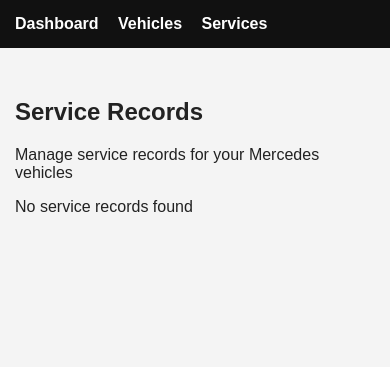
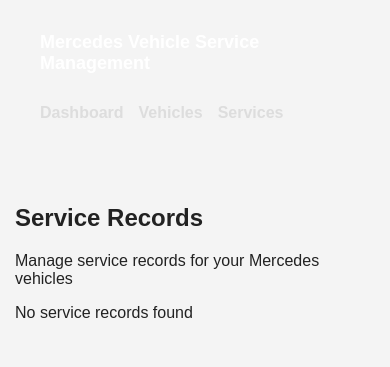
Before and after one commit to nnoroi/vehicle_service_management, a Flask app: page /services in a window 390 px wide. Shown: the top 367 px of the page. Run offline with Flask 3, Linux system fonts and the light colour scheme; data that the repository does not hold is empty.

Commit message:
Improve base layout and navigation

```diff
--- a/app/static/css/style.css
+++ b/app/static/css/style.css
@@ -5,28 +5,51 @@ body {
     color: #222;
 }
 
-nav {
+.navbar {
     background-color: #111;
-    padding: 15px 30px;
+    border-bottom: 1px solid #333;
 }
 
-nav a {
-    color:white;
-    text-decoration: none;
-    margin-right: 25px;
-    font-weight: bold;
+.navbar-container {
+    max-width: 1200px;
+    margin: 0 auto;
+    padding: 16px 20px;
+    display: flex;
+    align-items: center;
+    justify-content: space-between;
+    gap: 30px;
 }
 
 
-nav a:hover {
-    text-decoration: underline;
+.brand {
+    color: white;
+    text-decoration: none;
+    font-weight: bold;
+    font-size: 18px;
 }
 
-main {
+.nav-links {
+    display: flex;
+    gap: 25px;
+}
+
+.nav-links a {
+    color: #ddd;
+    text-decoration: none;
+    font-weight: bold;
+    transition: color 0.2s ease;
+}
+
+.nav-links a:hover {
+    color: white;
+}
+
+.main-container {
     max-width: 1200px;
     margin: 0 auto;
     padding: 40px 20px;
 }
+
 
 .dashboard-header {
     margin-bottom: 30px;
@@ -54,10 +77,12 @@ main {
     box-shadow: 0 4px 12px rgba(0, 0, 0, 0.08);
     transition: transform 0.2s ease, box-shadow 0.2s ease;
 }
-.stat-card:hover{
+
+.stat-card:hover {
     transform: translateY(-3px);
     box-shadow: 0 6px 16px rgba(0, 0, 0, 0.12);
 }
+
 .stat-card h2 {
     font-size: 17px;
     margin-top: 0;
@@ -76,16 +101,18 @@ main {
         grid-template-columns: 1fr;
     }
 
-    main {
+    .main-container {
         padding: 30px 15px;
     }
 
-    nav {
-        padding: 15px;
+    .navbar-container {
+        flex-direction: column;
+        align-items: flex-start;
     }
 
-    nav a {
-        margin-right: 15px;
+    .nav-links {
+        gap: 15px;
+        flex-wrap: wrap;
     }
 }
 
--- a/app/templates/base.html
+++ b/app/templates/base.html
@@ -4,20 +4,31 @@
 <head>
     <meta charset="UTF-8">
     <meta name="viewport" content="width=device-width, initial-scale=1.0">
-    <title>Mercedes Vehicle Service Management</title>
+    <title>{% block title %} Mercedes Vehicle Service Management {% endblock %}</title>
 
     <link rel="stylesheet" href="{{ url_for('static', filename='css/style.css') }}">
 </head>
 
 <body>
 
-    <nav>
-        <a href="/dashboard">Dashboard</a>
-        <a href="/vehicles">Vehicles</a>
-        <a href="/services">Services</a>
+    <nav class="navbar-container">
+        <div class="navbar-container">
+
+            <a class="brand" href="{{ url_for('dashboard.dashboard') }}">
+                Mercedes Vehicle Service Management
+            </a>
+
+            <div class="nav-links">
+                <a href="{{ url_for('dashboard.dashboard') }}">Dashboard</a>
+                <a href="{{ url_for('vehicles.get_vehicles') }}">Vehicles</a>
+                <a href="{{ url_for('services.get_services') }}">Services</a>
+            </div>
+
+        </div>
     </nav>
 
-    <main>
+
+    <main class="main-container">
         {% block content %}
         {% endblock %}
     </main>
```
